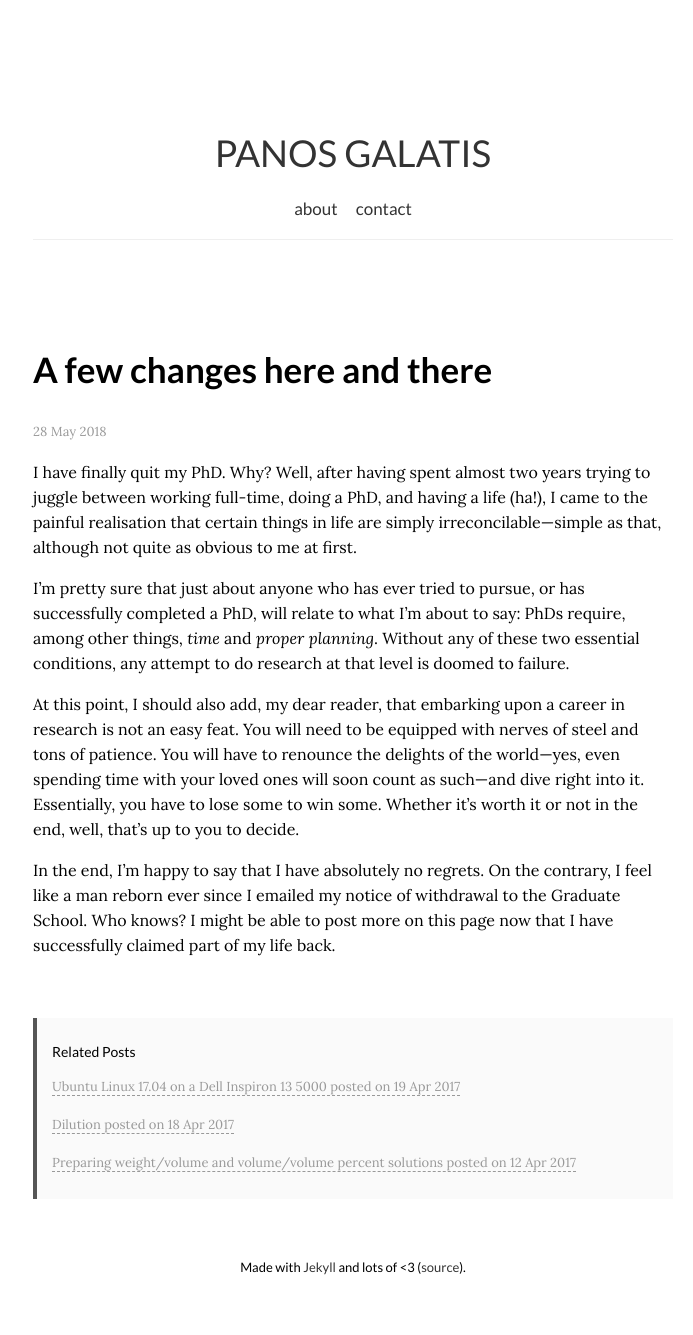
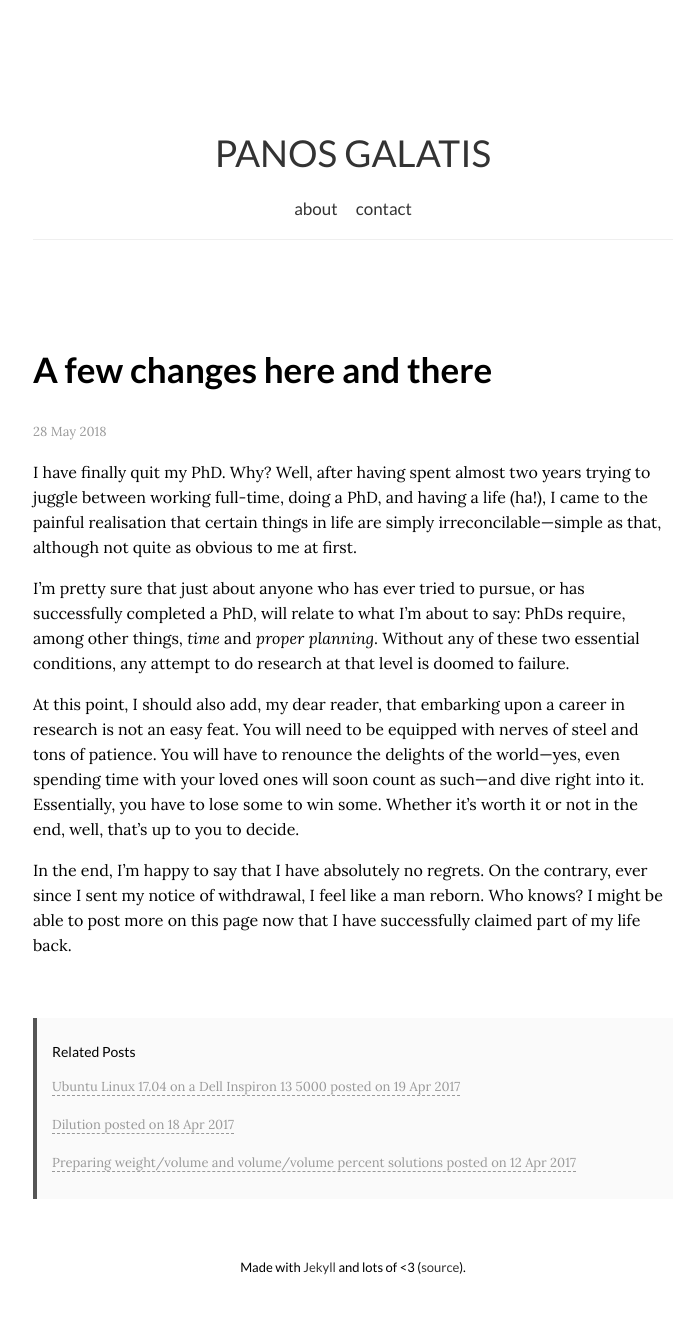
Before and after one commit to pgalatis/pgalatis.github.io, a Jekyll site: the page built from _posts/2018-05-28-a_few_changes_here_and_there.md, in a window 1280 px wide. Shown: the whole page, without its empty margins (287-980 px from the left). Built offline with Jekyll 4.4.1, drawn with Linux system fonts in a browser that asks for light colours; nearby versions of some CDN libraries.

Commit message:
Update 2018-05-28-a_few_changes_here_and_there.md

```diff
--- a/_posts/2018-05-28-a_few_changes_here_and_there.md
+++ b/_posts/2018-05-28-a_few_changes_here_and_there.md
@@ -15,4 +15,4 @@ I'm pretty sure that just about anyone who has ever tried to pursue, or has succ
 
 At this point, I should also add, my dear reader, that embarking upon a career in research is not an easy feat. You will need to be equipped with nerves of steel and tons of patience. You will have to renounce the delights of the world---yes, even spending time with your loved ones will soon count as such---and dive right into it. Essentially, you have to lose some to win some. Whether it's worth it or not in the end, well, that's up to you to decide.
 
-In the end, I'm happy to say that I have absolutely no regrets. On the contrary, I feel like a man reborn ever since I emailed my notice of withdrawal to the Graduate School. Who knows? I might be able to post more on this page now that I have successfully claimed part of my life back.
+In the end, I'm happy to say that I have absolutely no regrets. On the contrary, ever since I sent my notice of withdrawal, I feel like a man reborn. Who knows? I might be able to post more on this page now that I have successfully claimed part of my life back.
```
